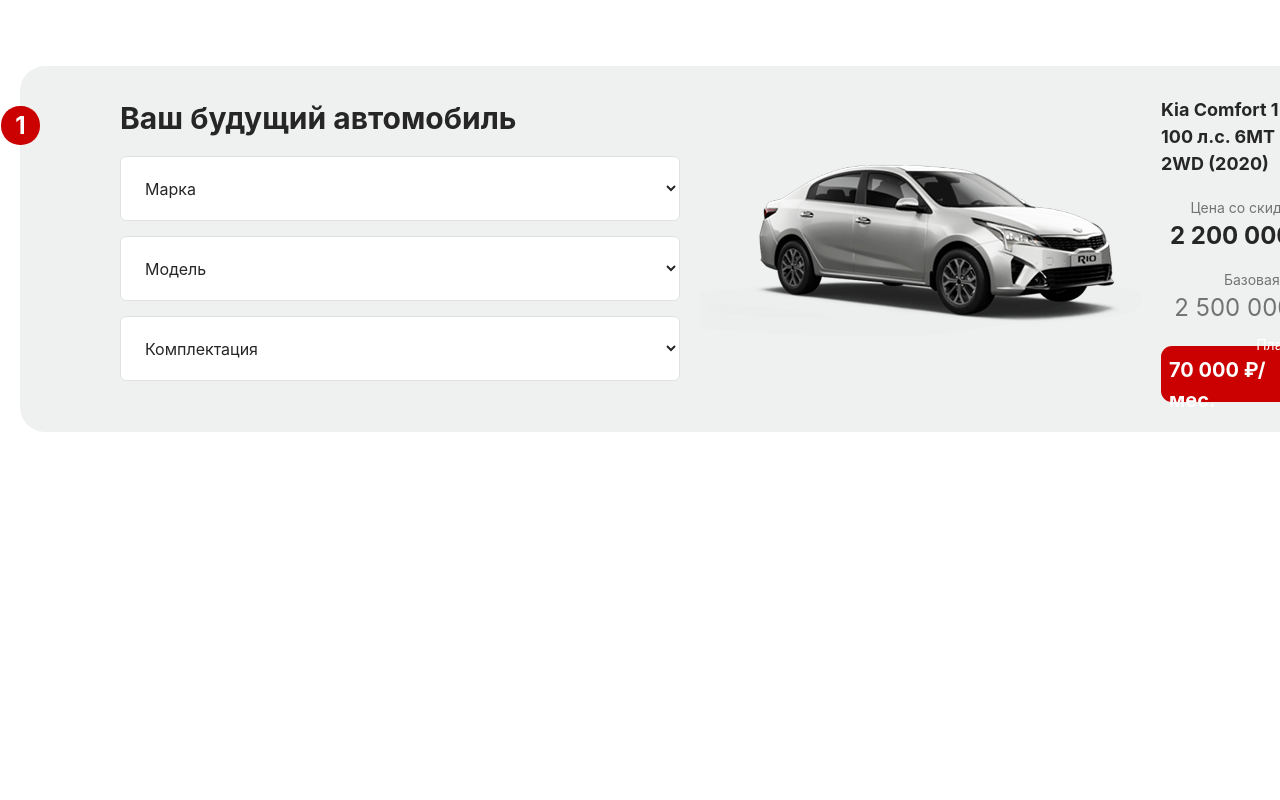
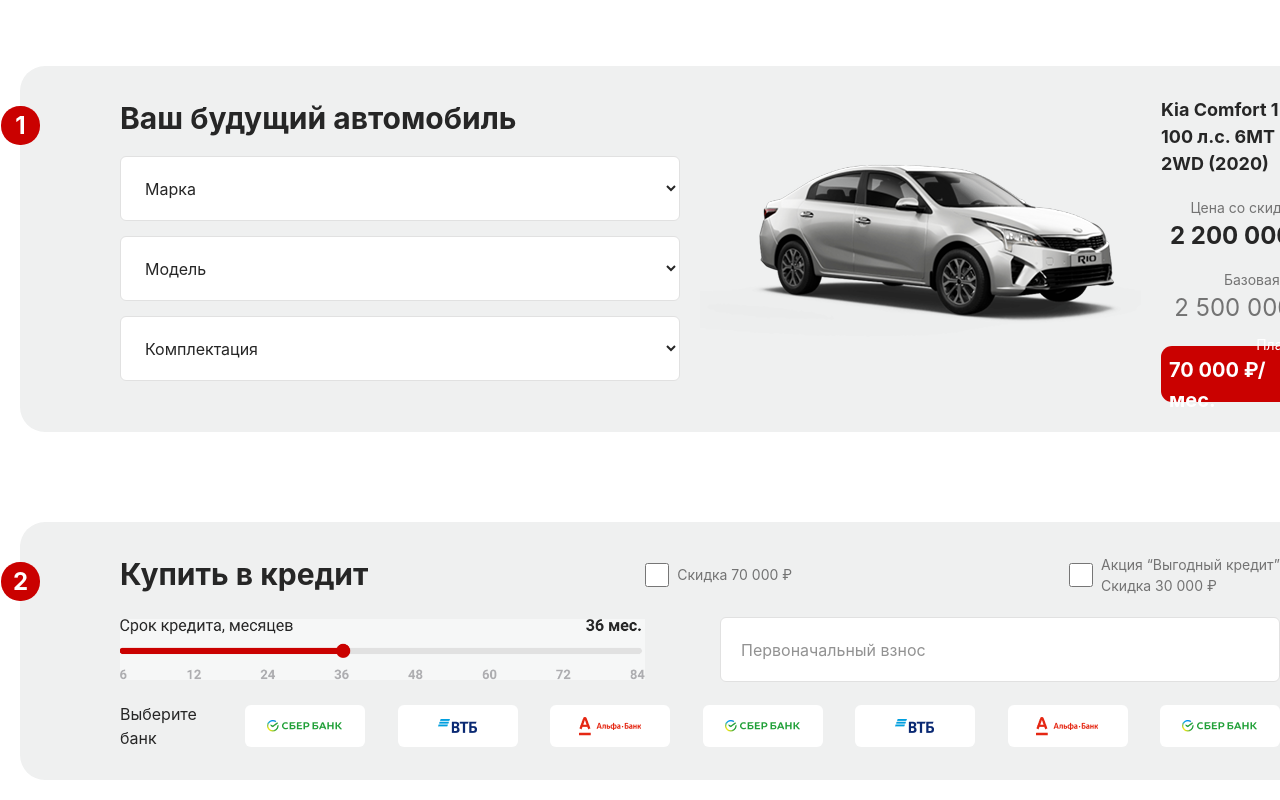
Before and after one commit to allastar09/smert, a website: page src/page 5.html in a window 1280 px wide. Shown: the part 1235-2035 px from the top of the page. Before the commit the page ends 1687 px from the top, so only its background shows below. Drawn offline with nearby package versions, Linux system fonts and the light colour scheme; files that its build step writes are made by us from their sources.

Commit message:
4th section

```diff
--- a/src/page 5.html
+++ b/src/page 5.html
@@ -182,6 +182,58 @@
                 </div>
             </div>
         </section>
+
+        <section class="w-full p-5 lg:w-[1400px] flex justify-center items-center m-auto mt-[50px]">
+            <div class="relative w-full p-5 lg:w-[1400px] bg-[#EFF0F0] rounded-[25px] h-auto lg:px-[100px] lg:py-[30px] flex lg:items-start items-center flex-col justify-between gap-[20px]">
+                <div class="w-full flex flex-col lg:flex-row justify-between gap-[15px]">
+                    <p class="text-[20px] lg:text-[30px] font-bold text-center lg:text-start text-[#262626]">Купить в кредит</p>
+                    <div class="flex gap-2 items-center">
+                        <input type="checkbox" class="w-[24px] h-[24px] ">
+                        <p class="text-[14px] text-[#737373]">Скидка 70 000 ₽</p>
+                    </div>
+                    <div class="flex gap-2 items-center">
+                        <input type="checkbox" class="w-[24px] h-[24px] ">
+                        <p class="text-[14px] text-[#737373]">Акция “Выгодный кредит” <br> Скидка 30 000 ₽ </p>
+                    </div>
+                </div>
+                <div class="w-full flex flex-col gap-[20px] lg:flex-row justify-between items-center">
+                    <img class="w-[250px] lg:w-[525px]" src="./images/group23.png" alt="">
+                    <input type="text" class="text-[#262626] w-full lg:w-[560px] h-[65px] p-[20px] rounded-[6px] bg-white border border-[#E1E1E1]" placeholder="Первоначальный взнос">
+                </div>
+                <div class="flex items-center flex-col lg:flex-row justify-between w-full gap-[20px]">
+                    <p class="text-[#262626]">Выберите банк</p>
+                    <div class="flex flex-wrap w-full justify-center lg:justify-between gap-[20px]">
+                        <div class="w-[120px] h-[42px] rounded-[6px] bg-white flex justify-center items-center">
+                            <img src="./images/SB RUS RGB.png" alt="">
+                        </div>
+                        <div class="w-[120px] h-[42px] rounded-[6px] bg-white flex justify-center items-center">
+                            <img src="./images/Group 3432.png" alt="">
+                        </div>
+                        <div class="w-[120px] h-[42px] rounded-[6px] bg-white flex justify-center items-center">
+                            <img src="./images/Group 3434.png" alt="">
+                        </div>
+                        <div class="w-[120px] h-[42px] rounded-[6px] bg-white flex justify-center items-center">
+                            <img src="./images/SB RUS RGB.png" alt="">
+                        </div>
+                        <div class="w-[120px] h-[42px] rounded-[6px] bg-white flex justify-center items-center">
+                            <img src="./images/Group 3432.png" alt="">
+                        </div>
+                        <div class="w-[120px] h-[42px] rounded-[6px] bg-white flex justify-center items-center">
+                            <img src="./images/Group 3434.png" alt="">
+                        </div>
+                        <div class="w-[120px] h-[42px] rounded-[6px] bg-white flex justify-center items-center">
+                            <img src="./images/SB RUS RGB.png" alt="">
+                        </div>
+                        <div class="block lg:hidden w-[120px] h-[42px] rounded-[6px] bg-white flex justify-center items-center">
+                            <img src="./images/Group 3432.png" alt="">
+                        </div>
+                    </div>
+                </div>
+                <div class="absolute top-[20px] left-[10px] lg:left-[-19px] lg:top-[40px] w-[27px] h-[27px] rounded-[19px] lg:w-[39px] lg:h-[39px] lg:rounded-[] bg-[#CA0100] text-white font-bold text-[18px] lg:text-[24px] flex justify-center items-center">
+                    2
+                </div>
+            </div>
+        </section>
     </main>
 </body>
 </html>
```
Also changed, not shown: src/images/Group 3432.png (added), src/images/Group 3434.png (added), src/images/SB RUS RGB.png (added), src/images/group23.png (added).
